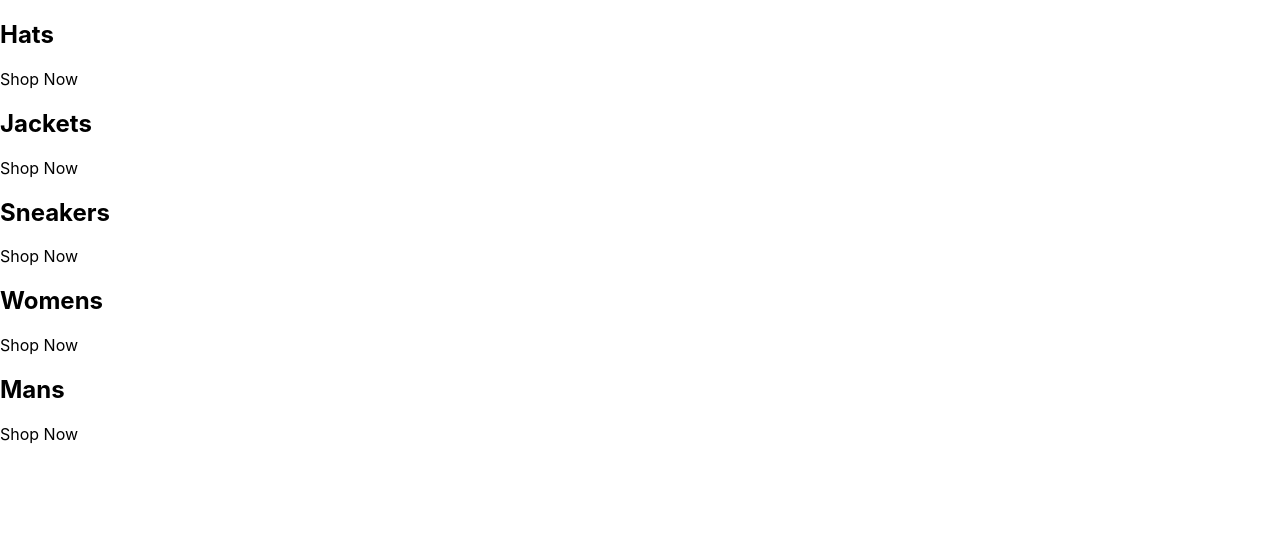
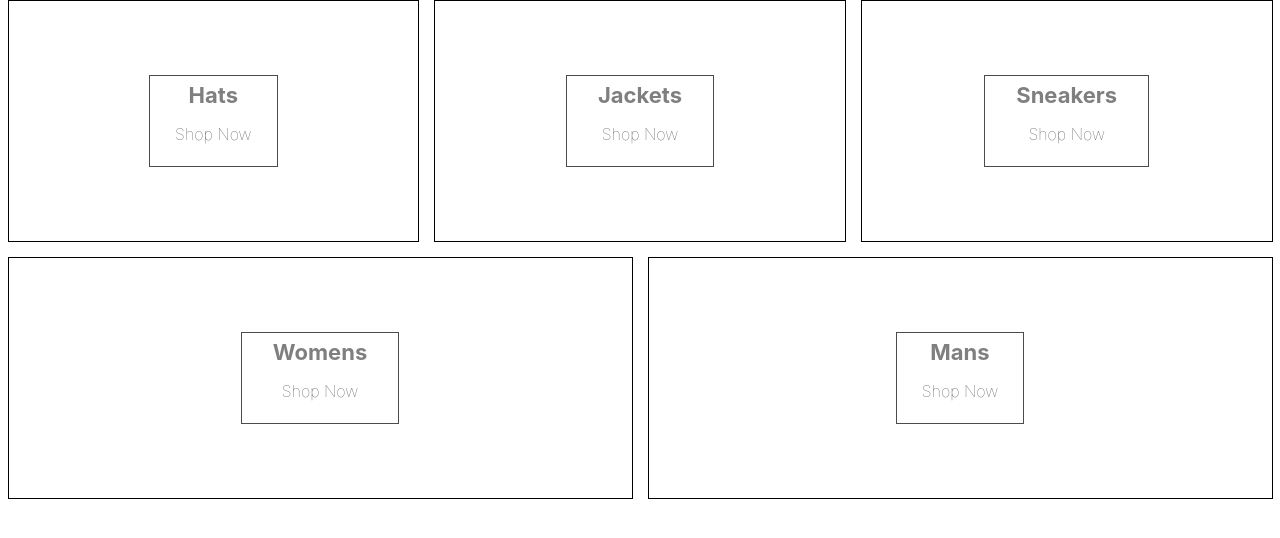
Before and after one commit to OkanAcioglu/crwn-clothing, a React (Create React App) app: page / in a window 1280 px wide. Shown: the top 538 px of the page. Built offline with nearby package versions, Linux system fonts and the light colour scheme.

Commit message:
adding-sass

```diff
--- a/package.json
+++ b/package.json
@@ -9,6 +9,7 @@
     "react": "^18.2.0",
     "react-dom": "^18.2.0",
     "react-scripts": "5.0.1",
+    "sass": "^1.56.1",
     "web-vitals": "^2.1.4"
   },
   "scripts": {
--- a/src/App.js
+++ b/src/App.js
@@ -1,3 +1,5 @@
+import './categories.styles.scss'
+
 const App = () => {
   const categories = [
     {
@@ -24,8 +26,8 @@
 
   return (
     <div className='categories-container'>
-      {categories.map(({ title }) => (
-        <div className='category-container'>
+      {categories.map(({ title, id }) => (
+        <div key={id} className='category-container'>
           <div className='background-image' />
           <div className='category-body-container'>
             <h2>{title}</h2>
@@ -33,41 +35,6 @@
           </div>
         </div>
       ))}
-      {/* <div className='category-container'>
-        <img />
-        <div className='category-body-container'>
-          <h2>Hats</h2>
-          <p>Shop Now</p>
-        </div>
-      </div>
-      <div className='category-container'>
-        <img />
-        <div className='category-body-container'>
-          <h2>Jackets</h2>
-          <p>Shop Now</p>
-        </div>
-      </div>
-      <div className='category-container'>
-        <img />
-        <div className='category-body-container'>
-          <h2>Sneakers</h2>
-          <p>Shop Now</p>
-        </div>
-      </div>
-      <div className='category-container'>
-        <img />
-        <div className='category-body-container'>
-          <h2>Womens</h2>
-          <p>Shop Now</p>
-        </div>
-      </div>
-      <div className='category-container'>
-        <img />
-        <div className='category-body-container'>
-          <h2>Mans</h2>
-          <p>Shop Now</p>
-        </div>
-      </div> */}
     </div>
   )
 }
--- /dev/null
+++ b/src/categories.styles.scss
@@ -0,0 +1,101 @@
+//! Normal CSS
+// .categories-container {
+//   background-color: red;
+//   padding: 10px;
+// }
+// .categories-container .category-container {
+//   background-color: blue;
+//   padding: 20px;
+// }
+// .categories-container .category-container .category-body-container {
+//   background-color: pink;
+//   padding: 30px;
+// }
+//! With SAS
+// .categories-container {
+//   background-color: red;
+//   padding: 10px;
+//   .category-container {
+//     background-color: blue;
+//     padding: 20px;
+//     .category-body-container {
+//       background-color: pink;
+//       padding: 30px;
+//     }
+//   }
+// }
+.categories-container {
+  width: 100%;
+  display: flex;
+  flex-wrap: wrap;
+  justify-content: space-between;
+}
+
+.category-container {
+  min-width: 30%;
+  height: 240px;
+  flex: 1 1 auto;
+  display: flex;
+  align-items: center;
+  justify-content: center;
+  border: 1px solid black;
+  margin: 0 7.5px 15px;
+  overflow: hidden;
+
+  &:hover {
+    cursor: pointer;
+
+    & .background-image {
+      transform: scale(1.1);
+      transition: transform 6s cubic-bezier(0.25, 0.45, 0.45, 0.95);
+    }
+
+    & .category-body-container {
+      opacity: 0.9;
+    }
+  }
+
+  &.large {
+    height: 380px;
+  }
+
+  &:first-child {
+    margin-right: 7.5px;
+  }
+
+  &:last-child {
+    margin-left: 7.5px;
+  }
+
+  .background-image {
+    width: 100%;
+    height: 100%;
+    background-size: cover;
+    background-position: center;
+  }
+
+  .category-body-container {
+    height: 90px;
+    padding: 0 25px;
+    display: flex;
+    flex-direction: column;
+    align-items: center;
+    justify-content: center;
+    border: 1px solid black;
+    background-color: white;
+    opacity: 0.7;
+    position: absolute;
+
+    h2 {
+      font-weight: bold;
+      margin: 0 6px 0;
+      font-size: 22px;
+      color: #4a4a4a;
+    }
+
+    p {
+      font-weight: lighter;
+      font-size: 16px;
+    }
+  }
+}
```
Also changed, not shown: 1 other file (tests, documents, lock files or other folders).
